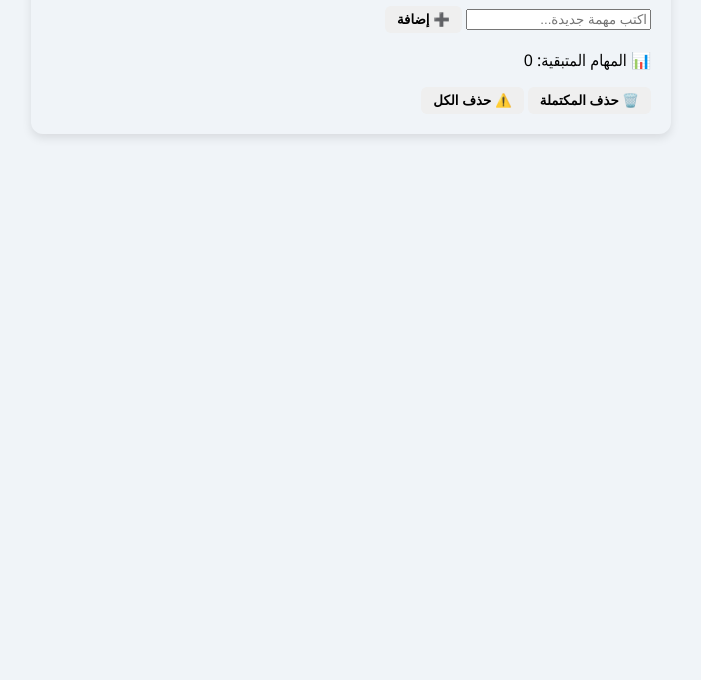
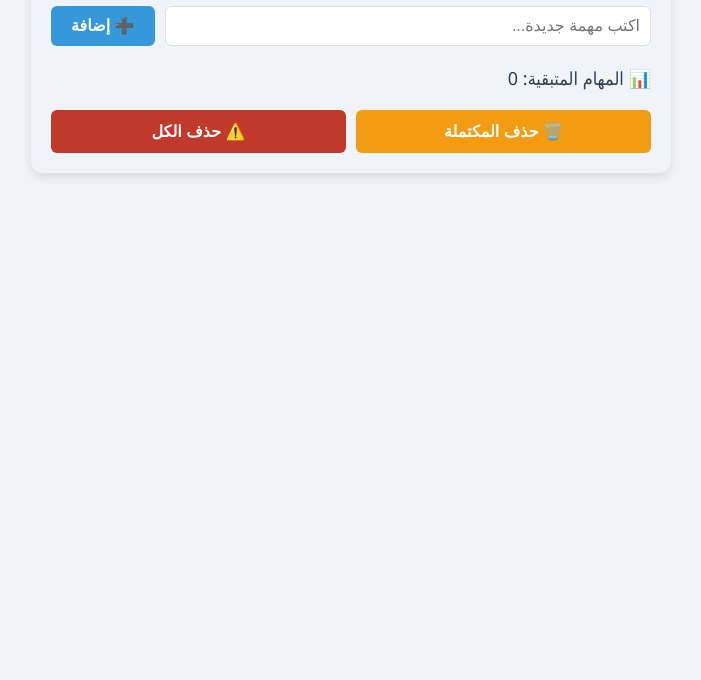
Before and after one commit to RamiSalah1-art/todo-app, a plain HTML site: page index.html in a window 1280 px wide. Shown: the part 120-800 px from the top of the page, without its empty margins (289-990 px from the left). Drawn offline with Linux system fonts and the light colour scheme.

Commit message:
إضافة تنسيقات CSS احترافية

```diff
--- a/index.html
+++ b/index.html
@@ -13,23 +13,110 @@
     border-radius: 12px;
     box-shadow: 0 4px 10px rgba(0,0,0,0.1);
 }
-button {
-    cursor: pointer;
+
+h1 {
+    text-align: center;
+    color: #2c3e50;
+}
+
+.add-task-section {
+    display: flex;
+    gap: 10px;
+    margin-bottom: 20px;
+}
+
+.add-task-section input {
+    flex: 1;
+    padding: 10px;
+    border: 1px solid #ddd;
+    border-radius: 6px;
+    font-size: 16px;
+}
+
+.add-task-section button {
+    background-color: #3498db;
+    color: white;
     border: none;
     border-radius: 6px;
-    padding: 6px 12px;
+    padding: 10px 20px;
+    font-size: 16px;
     font-weight: bold;
+    cursor: pointer;
 }
+
+.stats-section {
+    margin-bottom: 20px;
+    font-size: 18px;
+    color: #2c3e50;
+}
+
 #tasksContainer div {
     display: flex;
     align-items: center;
     gap: 10px;
     margin-bottom: 10px;
-    padding: 12px;
+    padding: 12px 15px;
     background-color: white;
     border-radius: 8px;
-    box-shadow: 0 1px 3px rgba(0,0,0,0.05);
+    box-shadow: 0 2px 5px rgba(0,0,0,0.05);
+    border-right: 4px solid #3498db;
 }
+
+#tasksContainer span {
+    flex: 1;
+    font-size: 16px;
+}
+
+#tasksContainer button {
+    border: none;
+    border-radius: 6px;
+    padding: 6px 12px;
+    font-size: 14px;
+    font-weight: bold;
+    cursor: pointer;
+    transition: transform 0.1s;
+}
+
+#tasksContainer button:hover {
+    transform: scale(1.05);
+}
+
+#tasksContainer button:first-of-type {
+    background-color: #2ecc71;
+    color: white;
+}
+
+#tasksContainer button:last-of-type {
+    background-color: #e74c3c;
+    color: white;
+}
+
+.control-section {
+    display: flex;
+    gap: 10px;
+    margin-top: 20px;
+}
+
+.control-section button {
+    flex: 1;
+    padding: 12px;
+    font-size: 16px;
+    font-weight: bold;
+    border: none;
+    border-radius: 6px;
+    cursor: pointer;
+}
+
+#deleteCompletedBtn {
+    background-color: #f39c12;
+    color: white;
+}
+
+#clearAllBtn {
+    background-color: #c0392b;
+    color: white;
+}
+
     </style>
 </head>
 <body>
```
